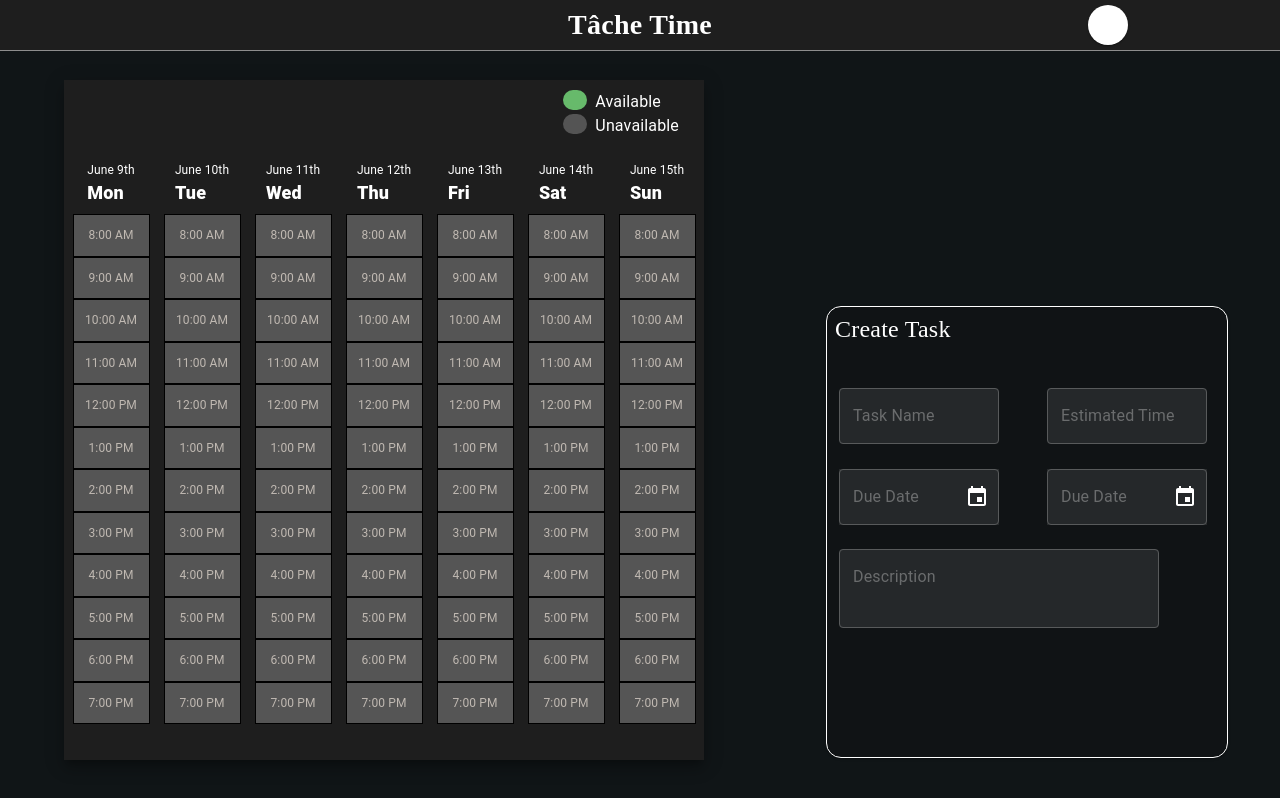
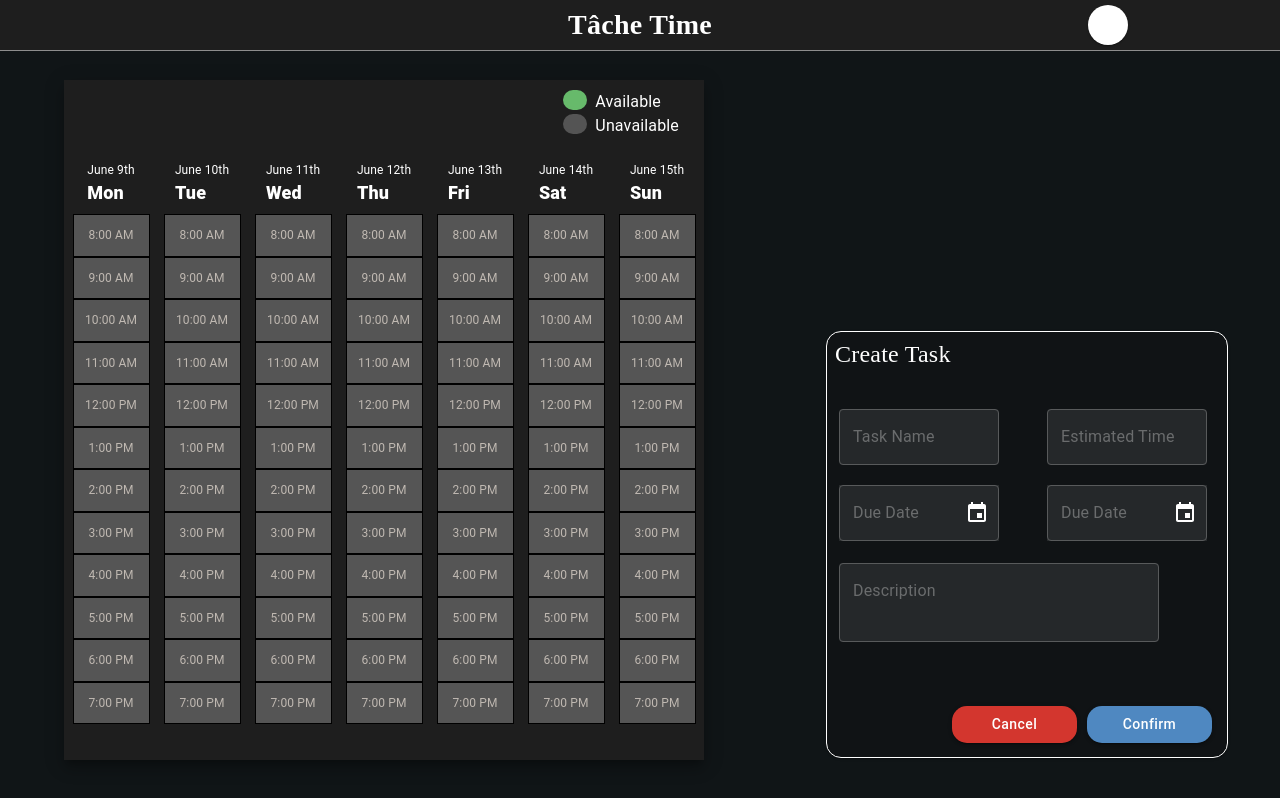
Before and after one commit to dev-pigeon/tache-time, a React (Vite) app in the folder client/: page / in a window 1280 px wide. Built offline with nearby package versions, Linux system fonts and the light colour scheme; some icons are missing.

Commit message:
added the buttons

```diff
--- a/client/src/components/TaskOptions/AddTask.tsx
+++ b/client/src/components/TaskOptions/AddTask.tsx
@@ -1,4 +1,4 @@
-import { IconButton, Paper, Stack, Typography } from "@mui/material";
+import { Button, IconButton, Paper, Stack, Typography } from "@mui/material";
 import "../../styles/AddTask.css";
 import CloseIcon from "@mui/icons-material/Close";
 import CustomTextField from "../CustomTextField";
@@ -45,6 +45,15 @@ const AddTask = () => {
           rows={2}
           sxIn={{ top: "44%", right: "7%" }}
         />
+
+        <Stack direction={"row"} id={"button-container"}>
+          <Button id="confirm-button" variant="contained">
+            Confirm
+          </Button>
+          <Button id={"cancel-button"} variant="contained">
+            Cancel
+          </Button>
+        </Stack>
       </Stack>
     </Paper>
   );
--- a/client/src/styles/AddTask.css
+++ b/client/src/styles/AddTask.css
@@ -3,7 +3,7 @@
     position: absolute;
     background-color: #101315;
     width: 400px;
-    height: 450px;
+    height: 425px;
     margin: 2px;
     display: flex;
     justify-content: center;
@@ -53,3 +53,30 @@
     align-items: center;
     flex-direction: row;
 }
+
+#button-container {
+    position: absolute;
+    top: 88%;
+    width: 100%;
+    display: flex;
+    flex-direction: row;
+    align-items: center;
+}
+
+#confirm-button {
+    position: relative;
+    text-transform: none;
+    border-radius: 15px;
+    width: 125px;
+    left: 65%;
+    background-color: #4f88c1;
+}
+
+#cancel-button {
+    position: relative;
+    text-transform: none;
+    border-radius: 15px;
+    width: 125px;
+    right: 0%;
+    background-color: #d3362e;
+}
```
